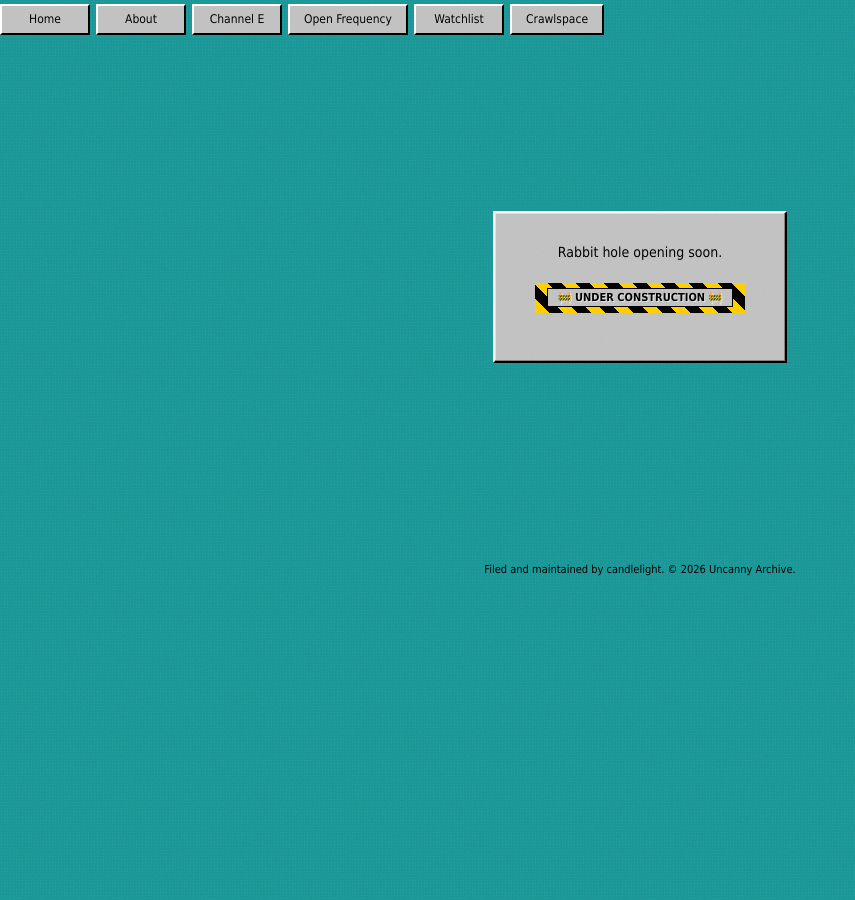
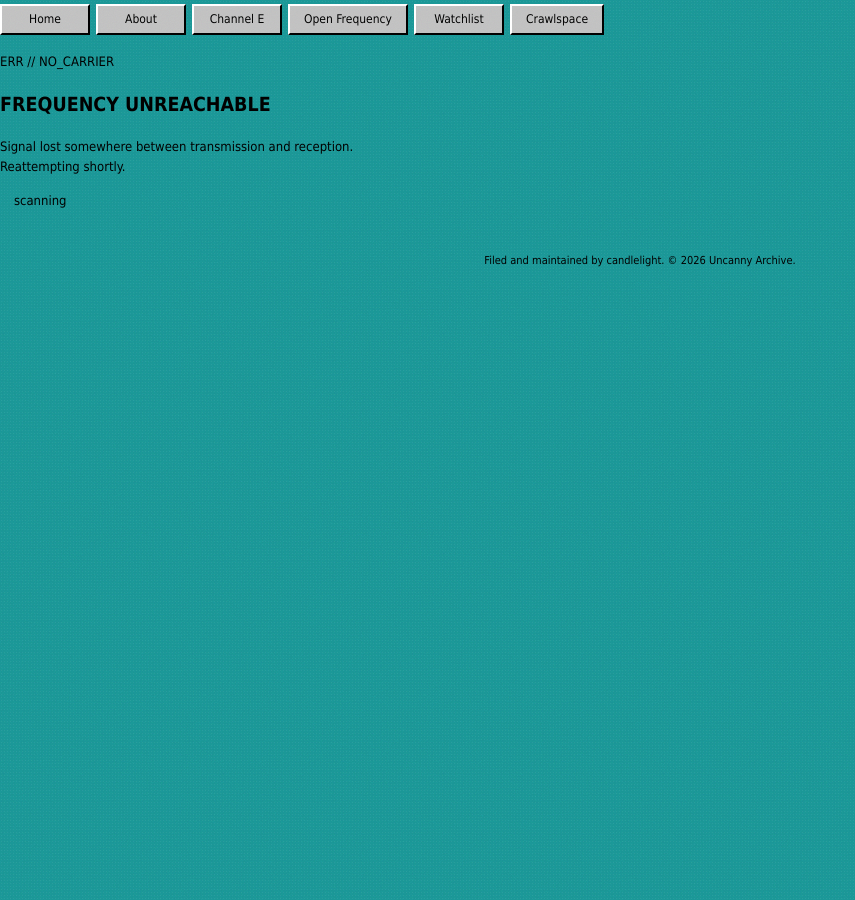
Before and after one commit to teaque278/uncannyarchive, a Jekyll site: the page built from article.html, in a window 1280 px wide. Shown: the whole page, without its empty margins (0-855 px from the left). Built offline with Jekyll 4.4.1, drawn with Linux system fonts in a browser that asks for light colours; some web fonts are replaced.

Commit message:
Update article.html

```diff
--- a/article.html
+++ b/article.html
@@ -1,13 +1,16 @@
 ---
 layout: default
-title: Hot Take
+title: Open Frequency
 permalink: /articles/
 ---
-<section class="rabbit-hole">
-  <div class="rabbit-hole__box">
-    <p>Rabbit hole opening soon.</p>
-    <div class="construction-tape" style="margin-top: 20px;">
-      <span>🚧 UNDER CONSTRUCTION 🚧</span>
-    </div>
+<section class="freq-lost">
+  <div class="freq-lost__box">
+    <div class="freq-lost__static" aria-hidden="true"></div>
+    <p class="freq-lost__code">ERR // NO_CARRIER</p>
+    <h1 class="freq-lost__title">FREQUENCY UNREACHABLE</h1>
+    <p class="freq-lost__sub">Signal lost somewhere between transmission and reception.<br>Reattempting shortly.</p>
+    <p class="freq-lost__ping">
+      <span class="blink">●</span> scanning<span class="freq-lost__dots"></span>
+    </p>
   </div>
 </section>
```
